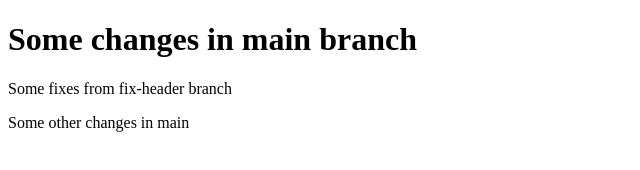
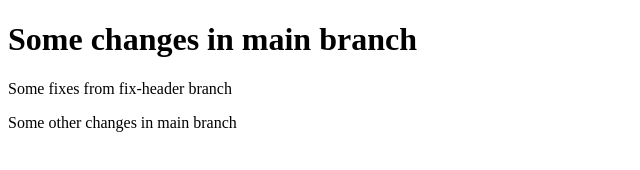
Before and after one commit to tymur-lvov/github-practice, a plain HTML site: page index.html in a window 1280 px wide. Shown: the full height of the page, 0-640 px from the left. Drawn offline with Linux system fonts and the light colour scheme.

Commit message:
Update index.html

```diff
--- a/index.html
+++ b/index.html
@@ -10,6 +10,6 @@
       <h1>Some changes in main branch</h1>
       <p>Some fixes from fix-header branch</p>
     </header>
-    <p>Some other changes in main</p>
+    <p>Some other changes in main branch</p>
   </body>
 </html>
```
